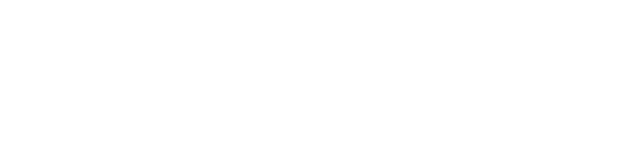
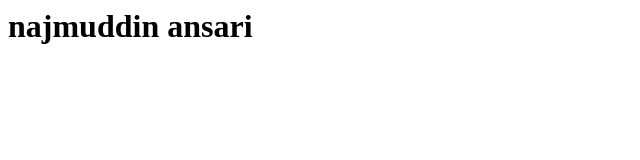
Before and after one commit to Raushan-kumar88/Github-, a plain HTML site: page index.html in a window 1280 px wide. Shown: the whole page, without its empty margins (0-640 px from the left). Drawn offline with Linux system fonts and the light colour scheme.

Commit message:
just for try

```diff
--- a/index.html
+++ b/index.html
@@ -6,6 +6,6 @@
     <title>Document</title>
 </head>
 <body>
-
+    <h1>najmuddin ansari</h1>
 </body>
 </html>
```
